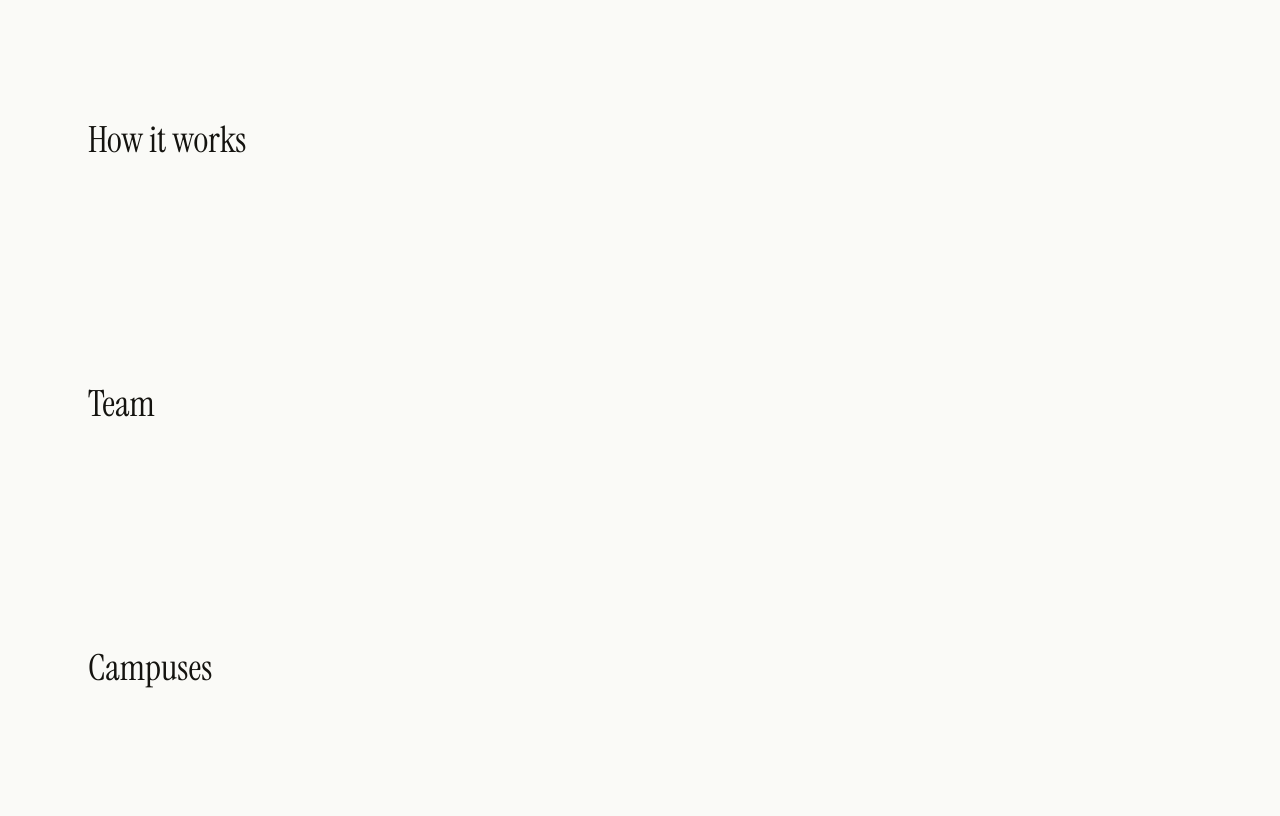
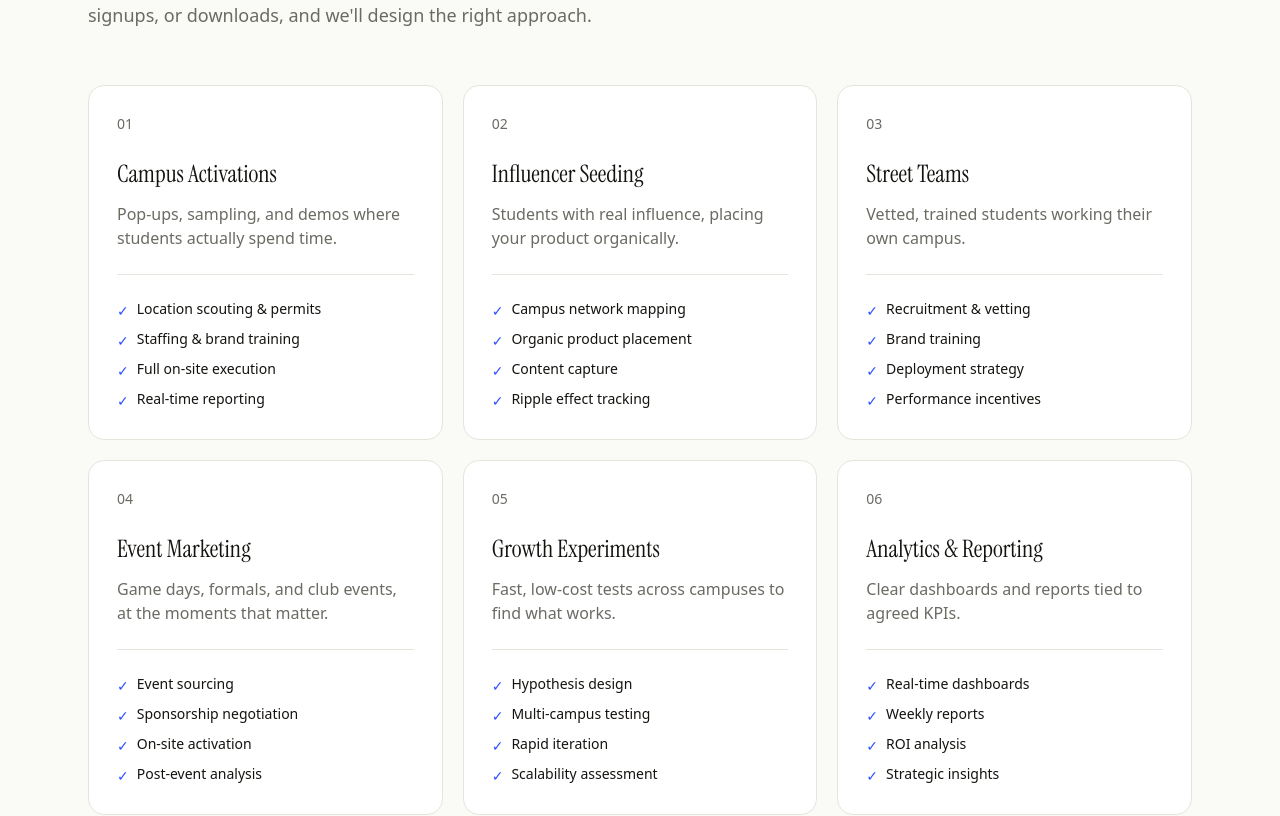
Before and after one commit to caltee25/rally-co, a Next.js app: page / in a window 1280 px wide. Shown: the part 1166-1982 px from the top of the page. Built offline with nearby package versions, Linux system fonts and the light colour scheme.

Commit message:
Add Services Section

```diff
--- a/src/components/sections/Hero.tsx
+++ b/src/components/sections/Hero.tsx
@@ -12,7 +12,7 @@ export default function Hero() {
       </h1>
       <p className="mt-6 max-w-xl text-lg text-muted">
         We put your brand in front of students through enrolled operators at
-        Pitt, Indiana, and Providence.
+        Pitt and Indiana
       </p>
       <div className="mt-10 flex flex-wrap gap-3">
         <Button href="/#contact">Start a project</Button>
--- a/src/components/sections/Services.tsx
+++ b/src/components/sections/Services.tsx
@@ -1,9 +1,39 @@
 import Section from "@/components/ui/Section";
+import SectionHeader from "@/components/ui/SectionHeader";
+import { services } from "@/lib/content";
 
 export default function Services() {
   return (
-    <Section id="services">
-      <h2 className="font-display text-4xl">Services</h2>
+    <Section id="services" className="border-t border-border">
+      <SectionHeader
+        eyebrow="Services"
+        title="Built around what you need."
+        description="Every engagement is different. Tell us your goal, whether that's awareness, signups, or downloads, and we'll design the right approach."
+      />
+
+      <div className="grid gap-5 md:grid-cols-2 lg:grid-cols-3">
+        {services.map((service, i) => (
+          <article
+            key={service.title}
+            className="flex flex-col rounded-2xl border border-border bg-surface p-7 transition hover:border-foreground/30"
+          >
+            <span className="text-sm text-muted">
+              {String(i + 1).padStart(2, "0")}
+            </span>
+            <h3 className="mt-6 font-display text-2xl">{service.title}</h3>
+            <p className="mt-3 text-muted">{service.description}</p>
+
+            <ul className="mt-6 space-y-2 border-t border-border pt-6 text-sm">
+              {service.includes.map((item) => (
+                <li key={item} className="flex items-start gap-2">
+                  <span className="mt-0.5 text-accent">✓</span>
+                  <span>{item}</span>
+                </li>
+              ))}
+            </ul>
+          </article>
+        ))}
+      </div>
     </Section>
   );
 }
--- /dev/null
+++ b/src/components/ui/SectionHeader.tsx
@@ -0,0 +1,21 @@
+export default function SectionHeader({
+    eyebrow,
+    title,
+    description,
+  }: {
+    eyebrow: string;
+    title: string;
+    description?: string;
+  }) {
+    return (
+      <div className="mb-14 max-w-2xl">
+        <p className="mb-4 text-sm font-medium text-accent">{eyebrow}</p>
+        <h2 className="font-display text-4xl leading-tight md:text-5xl">
+          {title}
+        </h2>
+        {description && (
+          <p className="mt-5 text-lg text-muted">{description}</p>
+        )}
+      </div>
+    );
+  }
--- a/src/lib/content.ts
+++ b/src/lib/content.ts
@@ -1,10 +1,67 @@
 export const services = [
-    { title: "Campus Activations", description: "Pop-ups, sampling, and demos where students actually spend time." },
-    { title: "Influencer Seeding", description: "Students with real influence, placing your product organically." },
-    { title: "Street Teams", description: "Vetted, trained students working their own campus." },
-    { title: "Event Marketing", description: "Game days, formals, and club events, at the moments that matter." },
-    { title: "Growth Experiments", description: "Fast, low-cost tests across campuses to find what works." },
-    { title: "Analytics & Reporting", description: "Clear dashboards and reports tied to agreed KPIs." },
+    {
+      title: "Campus Activations",
+      description:
+        "Pop-ups, sampling, and demos where students actually spend time.",
+      includes: [
+        "Location scouting & permits",
+        "Staffing & brand training",
+        "Full on-site execution",
+        "Real-time reporting",
+      ],
+    },
+    {
+      title: "Influencer Seeding",
+      description:
+        "Students with real influence, placing your product organically.",
+      includes: [
+        "Campus network mapping",
+        "Organic product placement",
+        "Content capture",
+        "Ripple effect tracking",
+      ],
+    },
+    {
+      title: "Street Teams",
+      description: "Vetted, trained students working their own campus.",
+      includes: [
+        "Recruitment & vetting",
+        "Brand training",
+        "Deployment strategy",
+        "Performance incentives",
+      ],
+    },
+    {
+      title: "Event Marketing",
+      description:
+        "Game days, formals, and club events, at the moments that matter.",
+      includes: [
+        "Event sourcing",
+        "Sponsorship negotiation",
+        "On-site activation",
+        "Post-event analysis",
+      ],
+    },
+    {
+      title: "Growth Experiments",
+      description: "Fast, low-cost tests across campuses to find what works.",
+      includes: [
+        "Hypothesis design",
+        "Multi-campus testing",
+        "Rapid iteration",
+        "Scalability assessment",
+      ],
+    },
+    {
+      title: "Analytics & Reporting",
+      description: "Clear dashboards and reports tied to agreed KPIs.",
+      includes: [
+        "Real-time dashboards",
+        "Weekly reports",
+        "ROI analysis",
+        "Strategic insights",
+      ],
+    },
   ];
 
   export const steps = [
@@ -17,11 +74,11 @@ export const services = [
   export const team = [
     { name: "Teddy", role: "Co-Founder · Pittsburgh", school: "University of Pittsburgh" },
     { name: "JT", role: "Co-Founder · Indiana", school: "Indiana University" },
-    { name: "Jack", role: "Co-Founder · Providence", school: "Providence College" },
+
   ];
 
   export const campuses = [
     { name: "Pittsburgh", school: "University of Pittsburgh", operator: "Teddy", students: "34,000+" },
     { name: "Indiana", school: "Indiana University", operator: "JT", students: "45,000" },
-    { name: "Providence", school: "Providence College", operator: "Jack", students: "5,000" },
+
   ];
```
